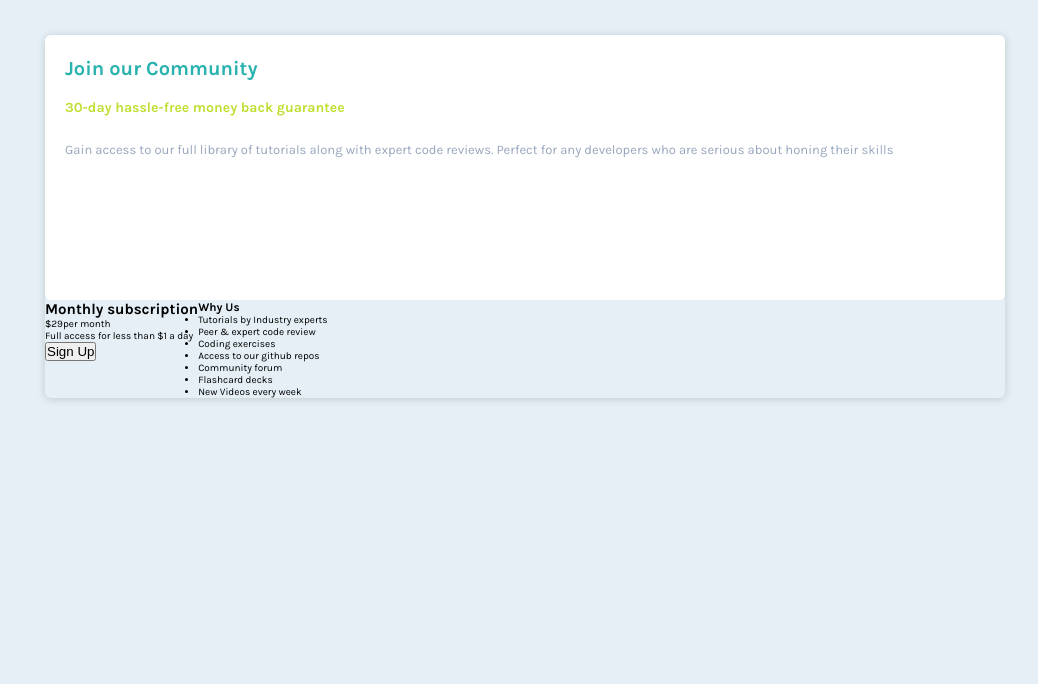
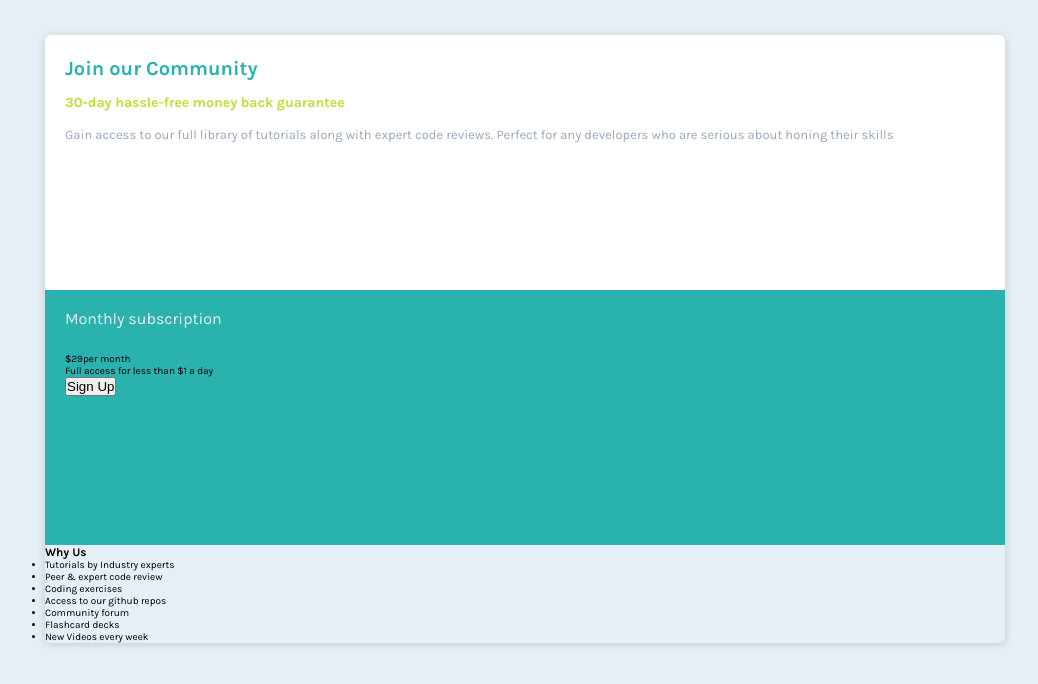
Before and after one commit to RicardoColladoRothschild/SinglePriceGrid.github.io, a plain HTML site: page index.html in a window 1280 px wide. Shown: the whole page, without its empty margins (115-1153 px from the left). Drawn offline with Linux system fonts and the light colour scheme.

Commit message:
create section for monthly subscription, add h2 style

```diff
--- a/styles.css
+++ b/styles.css
@@ -38,14 +38,14 @@ body{
 
 .main-container--communityInfo{
     width:100%;
-    height: 265px;
+    height: 255px;
     padding:20px;
     background-color:white;
     border-radius: 6px;
 }
 
 .main-container--communityInfo h1{
-    margin-bottom:15px;
+    margin-bottom:10px;
     font-size: 2.0rem;
     line-height: 2.8rem;
     color:var(--cyanPrimary);
@@ -53,7 +53,7 @@ body{
 }
 
 .main-container--communityInfo h2{
-    margin-bottom:20px;
+    margin-bottom:10px;
     font-size:1.4rem;
     line-height: 2.0rem;
     font-weight: 600;
@@ -68,3 +68,19 @@ body{
     font-weight: 300;
     color:var(--greyish);
 }
+
+.main-container--subscription{
+    width:100%;
+    height:255px;
+    padding:20px;
+    background-color:var(--cyanPrimary);
+
+}
+
+.main-container--subscription h2{
+    margin-bottom:25px;
+    font-size: 1.6rem;
+    line-height: 1.8rem;
+    color:var(--lightGrey);
+    font-weight: 400;
+}
```
